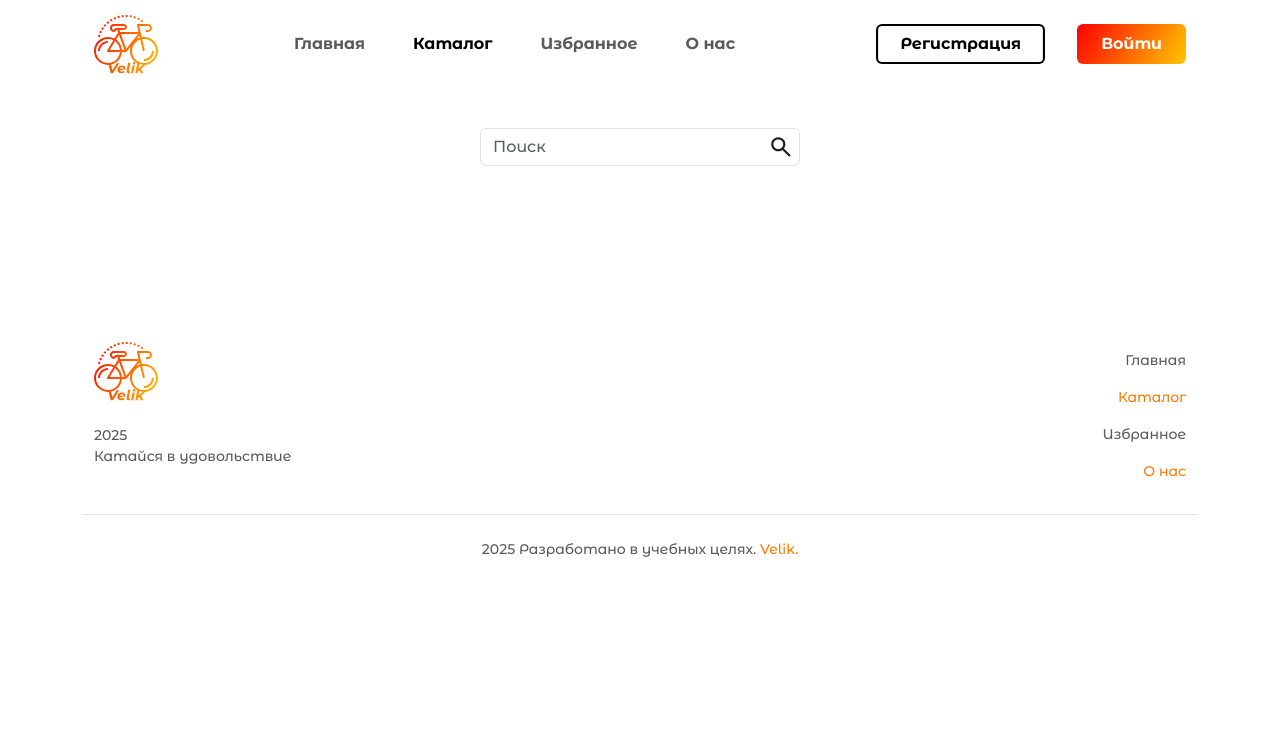
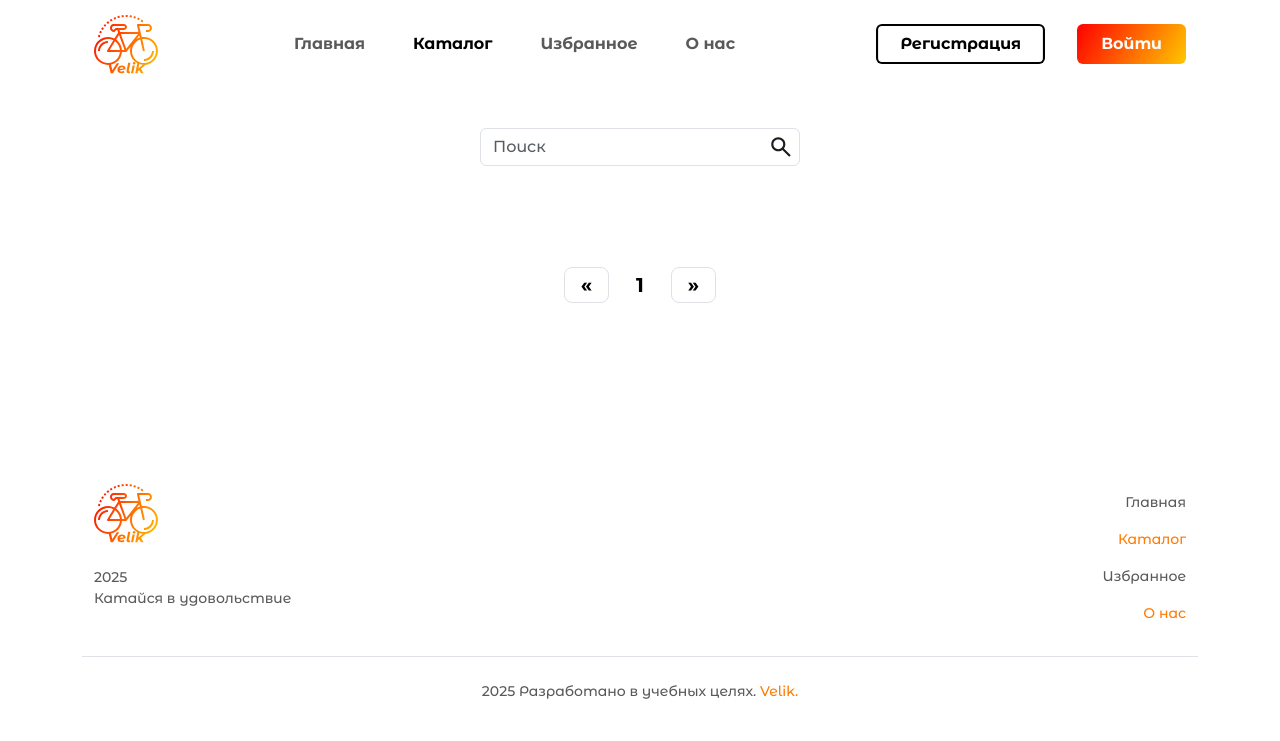
Before and after one commit to VadimBarinov/Site-Velik, a Django app: page /catalog/ in a window 1280 px wide. Shown: the top 741 px of the page. Run offline with Django 5.2, Linux system fonts and the light colour scheme; data that the repository does not hold is empty.

Commit message:
added pagination

```diff
--- a/catalog/static/catalog/css/styles.css
+++ b/catalog/static/catalog/css/styles.css
@@ -411,3 +411,39 @@ body {
   font-size: 18px;
   font-weight: 500;
 }
+
+.list-pages {
+	text-align: center;
+  margin-top: 5rem;
+}
+.list-pages ul {
+	list-style: none;
+  padding-left: 0;
+}
+.list-pages ul li {
+	display: inline-block;
+  margin: 0.2rem;
+}
+.page-num a {
+	color: black;
+	font-size: 20px;
+  padding: 0.3rem 1rem 0.3rem 1rem;
+	text-decoration: none;
+  transition: 0.2s;
+}
+.list-pages .page-num, .page-num-selected {
+	display: inline-block;
+}
+.page-num a:hover {
+	box-shadow: inset 0 0 0 2.1px black;
+  border-radius: 0.5rem;
+}
+.list-pages .page-num-selected {
+	box-shadow: none;
+	color: black;
+  padding: 0.3rem 1rem 0.3rem 1rem;
+	font-size: 20px;
+}
+.list-pages .page-num-selected:hover {
+	box-shadow: none;
+}
--- a/catalog/templates/catalog/catalog.html
+++ b/catalog/templates/catalog/catalog.html
@@ -1,6 +1,6 @@
 {% extends 'base.html' %}
 {% load static %}
-{%load catalog_tags%}
+{% load catalog_tags %}
 {% block content %}
 <!-- фильтр -->
 <div class="container">
@@ -19,6 +19,33 @@
       </form>
     </div>
   </div>
-{%show_bikes%}
+{% include 'catalog/includes/list_bikes.html' %}
+<div class="container">
+  <nav class="list-pages">
+    <ul>
+
+      <li class="page-num">
+        <a class="border my-border" href="?page=1">&laquo;</a>
+      </li>
+
+      {% for p in paginator.page_range %}
+
+      {% if page_obj.number == p %}
+      <li class="page-num page-num-selected">{{ p }}</li>
+      {% elif p >= page_obj.number|add:-1 and p <= page_obj.number|add:2 %}
+      <li class="page-num">
+        <a class="border my-border" href="?page={{ p }}">{{ p }}</a>
+      </li>
+      {% endif %}
+
+      {% endfor %}
+
+      <li class="page-num">
+        <a class="border my-border" href="?page={{ page_obj.paginator.num_pages }}">&raquo;</a>
+      </li>
+
+    </ul>
+  </nav>
+</div>
 <script type="text/javascript" src="{% static 'catalog/js/catalog_filter.js' %}"></script>
 {% endblock %}
--- a/catalog/templates/catalog/index.html
+++ b/catalog/templates/catalog/index.html
@@ -7,4 +7,5 @@
     </a>
   </div>
 </div>
-{%show_bikes_6%} {%endblock%}
+{% include 'catalog/includes/list_bikes.html' %}
+{%endblock%}
--- a/catalog/templatetags/catalog_tags.py
+++ b/catalog/templatetags/catalog_tags.py
@@ -5,19 +5,6 @@ from catalog.models import BikeModel, BikeCharacteristicValue
 
 # регистрация новых тегов
 register = template.Library()
-
-
-# включающий тег
-@register.inclusion_tag('catalog/list_bikes.html')
-def show_bikes():
-    bikes = BikeModel.objects.all()
-    return {'bikes': bikes}
-
-
-@register.inclusion_tag('catalog/list_bikes.html')
-def show_bikes_6():
-    bikes = BikeModel.objects.all()[:6]
-    return {'bikes': bikes}
 
 
 @register.inclusion_tag('catalog/carousel.html')
--- a/catalog/views.py
+++ b/catalog/views.py
@@ -1,16 +1,21 @@
-from django.shortcuts import get_object_or_404, render
-from django.views.generic import TemplateView, DetailView
+from django.views.generic import TemplateView, DetailView, ListView
 from catalog.models import BikeModel, BikeCharacteristicValue
 from catalog.utils import DataMixin
 
 
-class HomePage(DataMixin, TemplateView):
+class HomePage(DataMixin, ListView):
+    model = BikeModel
     template_name = 'catalog/index.html'
+    context_object_name = 'bikes'
+    paginate_by = 3
     title_page = 'Главная'
 
 
-class ShowCatalog(DataMixin, TemplateView):
+class ShowCatalog(DataMixin, ListView):
+    model = BikeModel
     template_name = 'catalog/catalog.html'
+    context_object_name = 'bikes'
+    paginate_by = 15
     title_page = 'Каталог'
 
 
```
Also changed, not shown: catalog/templates/catalog/includes/list_bikes.html (renamed from catalog/templates/catalog/list_bikes.html).
